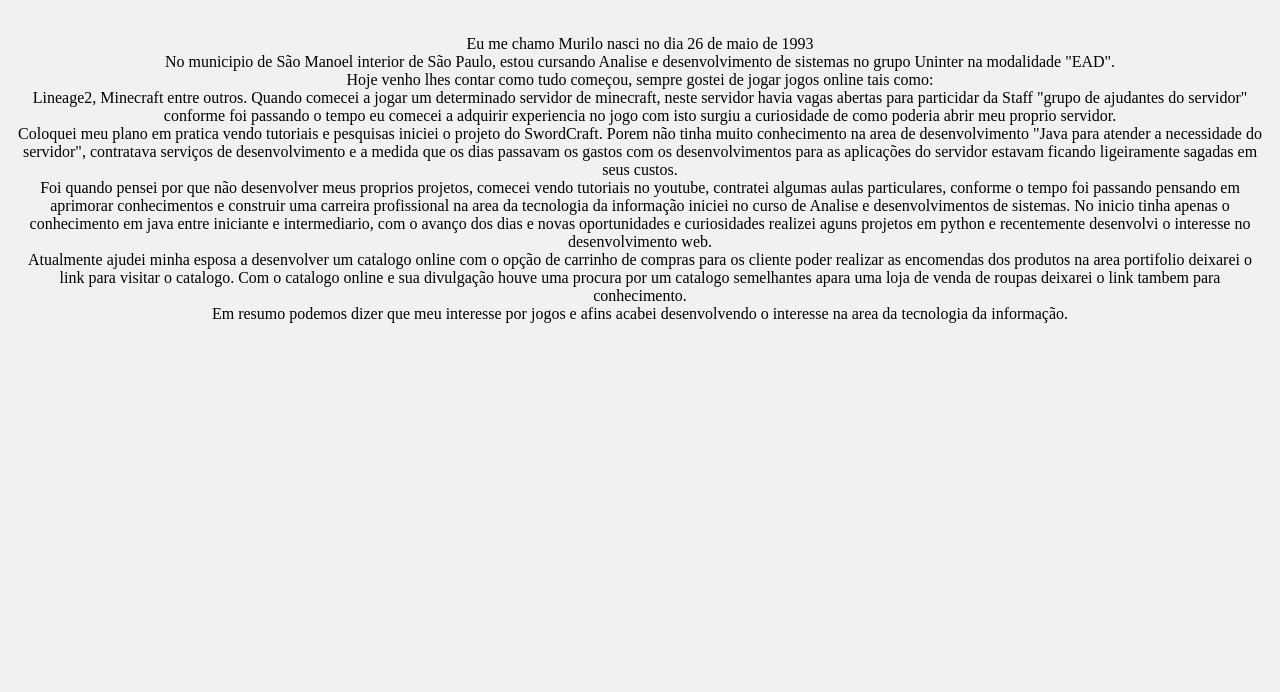
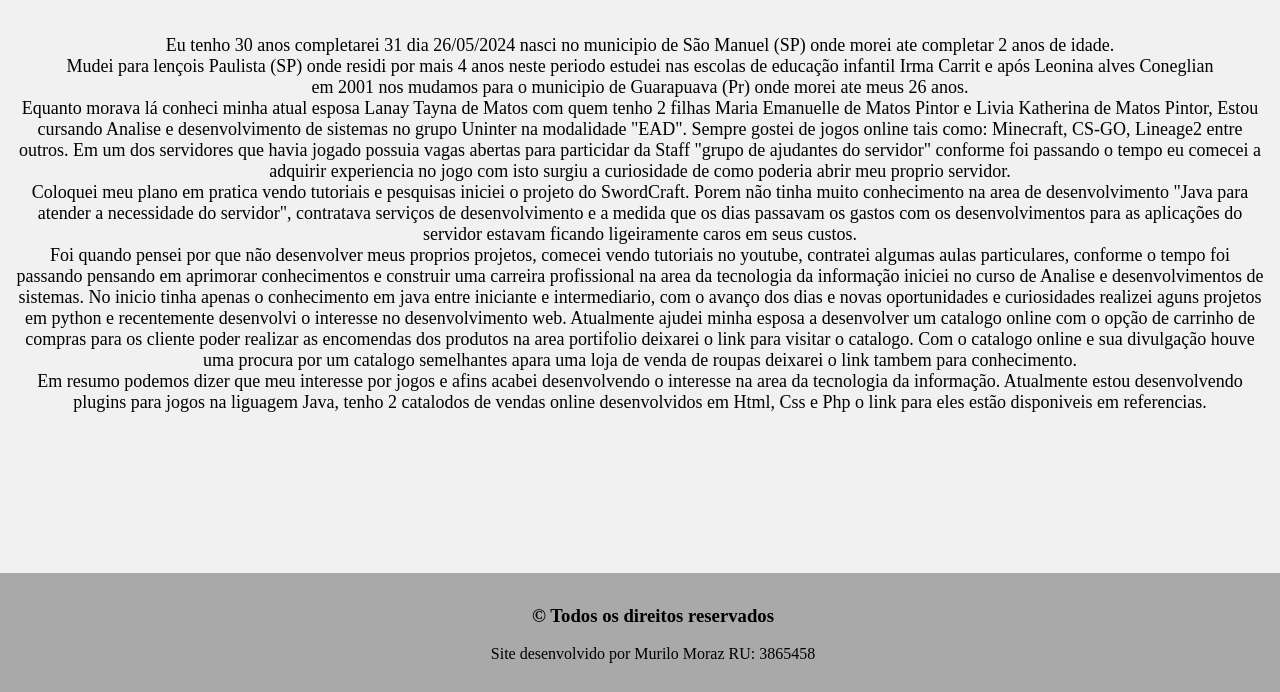
Before and after one commit to mrzgamer/Site-Aula-desenvolvimento-web, a plain HTML site: page sobremin.html in a window 1280 px wide. Shown: the part 205-897 px from the top of the page. Before the commit the page ends 800 px from the top, so only its background shows below. Drawn offline with Linux system fonts and the light colour scheme.

Commit message:
Update sobremin.html

```diff
--- a/sobremin.html
+++ b/sobremin.html
@@ -2,14 +2,16 @@
 <head>
     <meta charset="UTF-8">
     <meta name="viewport" content="width=device-width, initial-scale=1.0">
-    <title>Document</title>
+    <title>Sobre</title>
     <!--<link rel="stylesheet" href="index.css">-->
     <style>
 body{
     margin: 0;
     padding: 0;
     width: 100%;
-    height: auto;
+    min-height: 100vh;
+    display: flex;
+    flex-direction: column;
     background-color: #f1f1f1;
     overflow-x: hidden;
 }
@@ -50,6 +52,24 @@ nav a:hover{
     width: 100%;
     padding: 1rem;
     box-sizing: border-box;
+    font-size: 18px;
+}
+footer{
+    padding: 13px;
+    width: 100%;
+    background-color: darkgrey;
+    text-align: center;
+}
+@media (max-width: 768px) {
+    header{
+    width: 100%;
+    height: 80px;
+    background-color: darkgrey;
+}
+    nav a {
+    padding: 0.5rem;
+    font-size: 12px;
+    }
 }
 
     </style>
@@ -61,27 +81,36 @@ nav a:hover{
        <ul>
         <li><a href="index.html">Inicio</a></li>
         <li><a href="curriculo.html">Curriculo</a></li>
-        <li><a href="portifolio.html">Meu GitHub</a></li>
+        <li><a href="https://github.com/mrzgamer" target="_blank">Meu GitHub</a></li>
         <li><a href="referencias.html">Referencias</a></li>
        </ul>
     </nav>
     </header>
-
+       <!--Div usando id Inicio, nele esta sendo apresentado um pouco de minha historia de vida utilizadando as tags <h1> e <p>-->
      <div id="inicio">
         <h1>Sobre Murilo Moraz</h1>
-        <p>Eu me chamo Murilo nasci no dia 26 de maio de 1993 <br>
-         No municipio de São Manoel interior de São Paulo, estou cursando Analise e desenvolvimento de sistemas no grupo Uninter na modalidade "EAD". <br>
-         Hoje venho lhes contar como tudo começou, sempre gostei de jogar jogos online tais como: <br>
-         Lineage2, Minecraft entre outros. Quando comecei a jogar um determinado servidor de minecraft, neste servidor havia vagas abertas para particidar da Staff "grupo de ajudantes do servidor" conforme foi passando o tempo eu comecei a adquirir experiencia no jogo com isto surgiu a curiosidade de como poderia abrir meu proprio servidor.<br>
-         Coloquei meu plano em pratica vendo tutoriais e pesquisas iniciei o projeto do SwordCraft. Porem não tinha muito conhecimento na area de desenvolvimento "Java para atender a necessidade do servidor", contratava serviços de desenvolvimento e a medida que os dias passavam os gastos com os desenvolvimentos para as aplicações do servidor estavam ficando ligeiramente sagadas em seus custos.<br>
+        <p>Eu tenho 30 anos completarei 31 dia 26/05/2024 nasci no municipio de São Manuel (SP) onde morei ate completar 2 anos de idade.<br>
+          Mudei para lençois Paulista (SP) onde residi por mais 4 anos neste periodo estudei nas escolas de educação infantil Irma Carrit e após Leonina alves Coneglian<br>
+          em 2001 nos mudamos para o municipio de Guarapuava (Pr) onde morei ate meus 26 anos.<br>
+         Equanto morava lá conheci minha atual esposa Lanay Tayna de Matos com quem tenho 2 filhas Maria Emanuelle de Matos Pintor e Livia Katherina de Matos Pintor,
+         Estou  cursando Analise e desenvolvimento de sistemas no grupo Uninter na modalidade "EAD".
+         Sempre gostei de  jogos online tais como: Minecraft, CS-GO, Lineage2 entre outros.
+         Em um dos servidores que havia jogado possuia vagas abertas para particidar da Staff "grupo de ajudantes do servidor" conforme foi passando o tempo eu comecei a adquirir experiencia no jogo com isto surgiu a curiosidade de como poderia abrir meu proprio servidor.<br>
+         Coloquei meu plano em pratica vendo tutoriais e pesquisas iniciei o projeto do SwordCraft. Porem não tinha muito conhecimento na area de desenvolvimento "Java para atender a necessidade do servidor", contratava serviços de desenvolvimento e a medida que os dias passavam os gastos com os desenvolvimentos para as aplicações do servidor estavam ficando ligeiramente caros em seus custos.<br>
          Foi quando pensei por que não desenvolver meus proprios projetos, comecei vendo tutoriais no youtube, contratei algumas aulas  particulares, conforme o tempo foi passando pensando em aprimorar conhecimentos e construir uma carreira profissional na area da tecnologia da informação iniciei no curso de Analise e desenvolvimentos de sistemas.
-         No inicio tinha apenas o conhecimento em java entre  iniciante e intermediario, com o avanço dos dias e novas oportunidades e curiosidades realizei aguns projetos em python e recentemente desenvolvi o interesse no desenvolvimento web.<br>
+         No inicio tinha apenas o conhecimento em java entre  iniciante e intermediario, com o avanço dos dias e novas oportunidades e curiosidades realizei aguns projetos em python e recentemente desenvolvi o interesse no desenvolvimento web.
          Atualmente ajudei minha esposa a desenvolver um catalogo online com o opção de carrinho de compras para os cliente poder realizar as encomendas dos produtos na area portifolio deixarei o link para visitar o catalogo. Com o catalogo online e sua divulgação houve uma procura por um catalogo semelhantes apara uma loja de venda de roupas deixarei o link tambem para conhecimento.
-         <br>Em resumo podemos dizer que meu interesse por jogos e afins acabei desenvolvendo o interesse na area da tecnologia da informação.
-         </p>
-     </div>
+         <br>Em resumo podemos dizer que meu interesse por jogos e afins acabei desenvolvendo o interesse na area da tecnologia da informação. Atualmente estou desenvolvendo plugins para jogos na liguagem Java, tenho 2 catalodos de vendas online desenvolvidos em Html, Css e Php o link para eles estão disponiveis em referencias.
+        </p>
+    </div>
 
-
+    <!--Quebra de linha para ajustar o footer ao fim da pagina-->
+    <br><br><br><br><br><br><br>
+    <!--Footer parte inferior da pagina tambem em cinza contendo Nome do desenvolvedor e RU-->
+    <footer>
+       <h3>© Todos os direitos reservados</h3>
+       <p>Site desenvolvido por Murilo Moraz RU: 3865458</p>
+    </footer>
 
 </body>
 </html>
```
